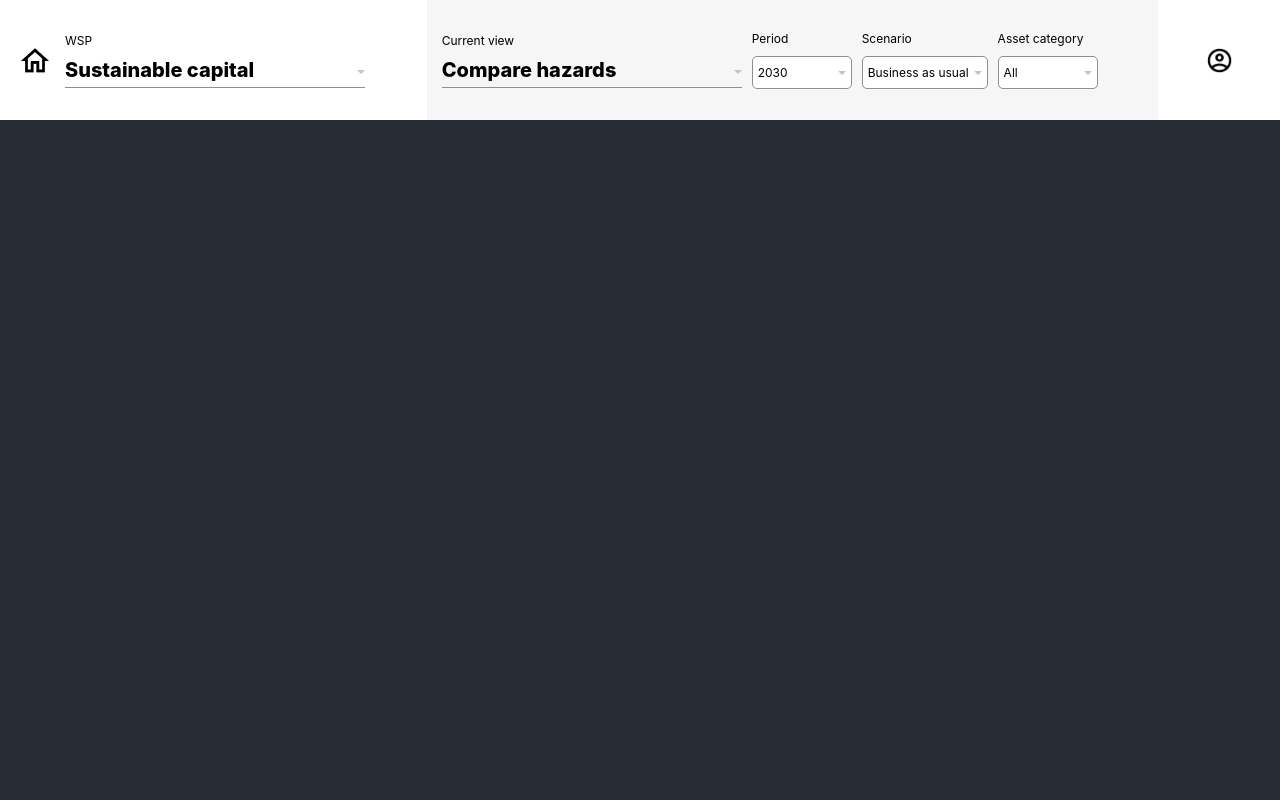
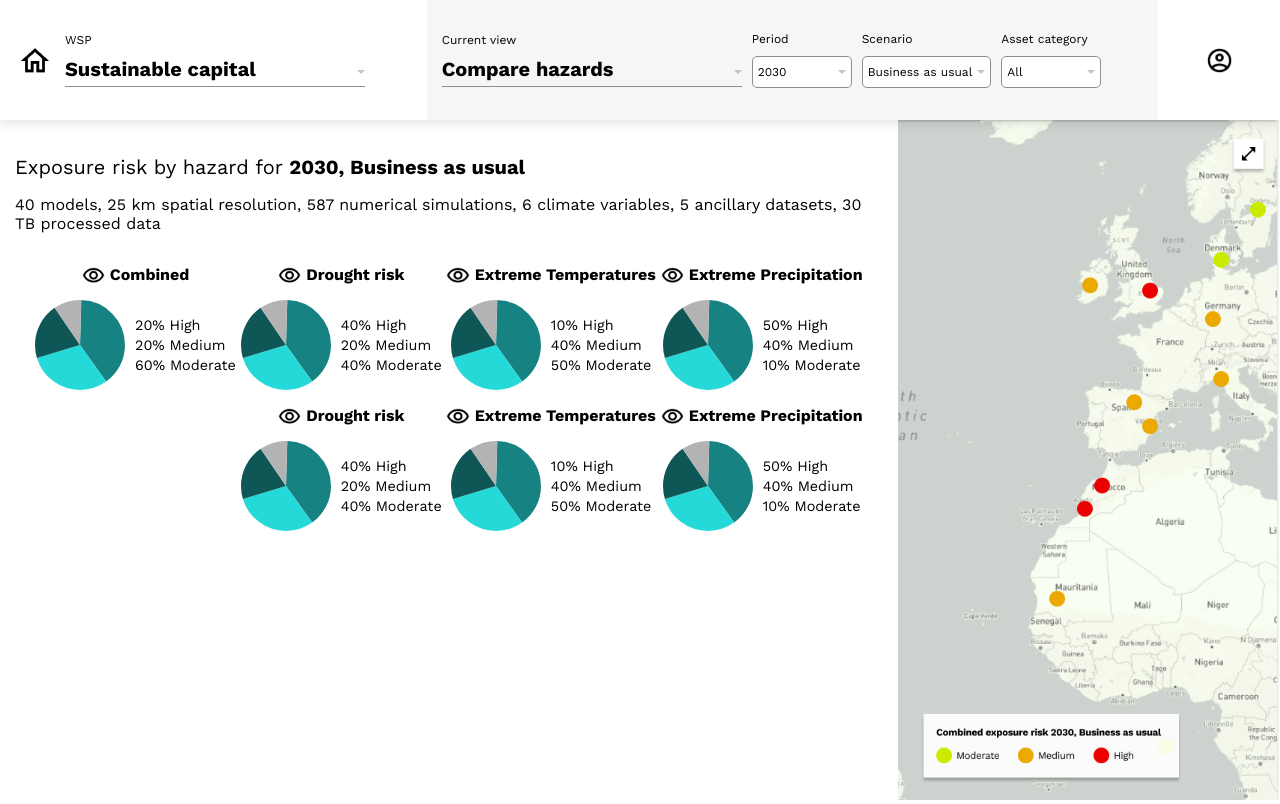
Before and after one commit to mrtnclmb/future-climate-test, a React (Create React App) app: page / in a window 1280 px wide. Built offline with nearby package versions, Linux system fonts and the light colour scheme.

Commit message:
Main content section implementation.

```diff
--- a/public/index.html
+++ b/public/index.html
@@ -25,6 +25,7 @@
       Learn how to configure a non-root public URL by running `npm run build`.
     -->
     <title>Future climate technical test</title>
+    <link href='https://fonts.googleapis.com/css?family=Work Sans:400,700' rel='stylesheet'>
   </head>
   <body>
     <noscript>You need to enable JavaScript to run this app.</noscript>
--- a/src/App.css
+++ b/src/App.css
@@ -1,19 +1,24 @@
-.App {
-  background-color: #282c34;
+body {
+  font-family: 'Work Sans', sans-serif;
+}
+
+.app {
+  background-color: #FFF;
   min-height: 100vh;
   display: flex;
   flex-direction: column;
   align-items: center;
   justify-content: center;
-  color: white;
+  color: #000;
 }
 
-.App-header {
+.app-header {
   background-color: #FFF;
   height: 120px;
-  position: fixed;
+  position: sticky;
   top: 0;
   width: 100%;
+  box-shadow: 0px 4px 10px rgba(0,0,0,0.1);
 }
 
 .header-content {
@@ -118,3 +123,159 @@
 }
 
 /* small dropdown styles end */
+
+.main-content-container {
+  display: flex;
+  flex-direction: row;
+  height: calc(100vh - 120px);
+  width: 100%;
+}
+
+.map-container {
+  height: 100%;
+  flex: 1;
+}
+
+.main-content {
+  flex: 3;
+  padding: 15px;
+}
+
+.map-placeholder {
+  height: 100%;
+  width: auto;
+  cursor: pointer;
+}
+
+.main-content-title {
+  font-size: 1.25rem;
+  margin-bottom: 5px;
+}
+
+.main-content-description {
+  font-size: 1rem;
+}
+
+/* Pie chart styles start */
+
+.pie-chart-figure {
+  background-color: transparent;
+  display: block;
+  height: 90px;
+  width: 90px;
+  margin: 0 auto;
+  position: relative;
+}
+.pie-chart {
+  display: block;
+  height: 100%;
+  width: 100%;
+  position: absolute;
+  top: 0;
+  left: 0;
+  overflow: visible;
+}
+circle {
+	fill:rgba(0,0,0,0);
+  stroke-width:31.8309886184;
+  stroke-dasharray: 0,0,0,100;
+  stroke-dashoffset: 25;
+  -webkit-animation: pie1 3s infinite ease both;
+  animation: pie1 6s ease both;
+}
+.pie1 {
+  stroke:hsl(180,70%,30%);
+}
+.pie2 {
+  stroke:hsl(180,70%,50%);
+  -webkit-animation-name: pie2;
+  animation-name: pie2;
+}
+.pie3 {
+  stroke:hsl(180,70%,20%);
+  -webkit-animation-name: pie3;
+  animation-name: pie3;
+}
+.pie4 {
+  stroke:hsl(180,0%,70%);
+  -webkit-animation-name: pie4;
+  animation-name: pie4;
+}
+/* 1st pie is 40% */
+@-webkit-keyframes pie1 {
+  50%,100% {stroke-dasharray: 40,60,0,0;}
+}
+@keyframes pie1 {
+  50%,100% {stroke-dasharray: 40,60,0,0;}
+}
+/* 2nd pie is 30% */
+@-webkit-keyframes pie2 {
+  50%,100% {stroke-dasharray: 0,40,30,30;}
+}
+@keyframes pie2 {
+  50%,100% {stroke-dasharray: 0,40,30,30;}
+}
+/* 3rd pie is 30% */
+@-webkit-keyframes pie3 {
+  50%,100% {stroke-dasharray: 0,70,20,10;}
+}
+@keyframes pie3 {
+  50%,100% {stroke-dasharray: 0,70,20,10;}
+}
+/* 4th pie is 10% */
+@-webkit-keyframes pie4 {
+  50%,100% {stroke-dasharray: 0,90,10,0;}
+}
+@keyframes pie4 {
+  50%,100% {stroke-dasharray: 0,90,10,0;}
+}
+
+/* Pie chart styles end */
+
+
+.chart-visibility-toggle {
+  display: flex;
+  align-items: center;
+  justify-content: center;
+}
+
+.visibility-toggle-icon {
+  width: auto;
+  height: 1rem;
+  margin-right: 5px;
+}
+
+.visibility-toggle-label {
+  font-weight: 800;
+}
+
+.pie-chart-container {
+  display: flex;
+  flex-direction: column;
+  align-items: center;
+}
+
+.pie-chart-content-container {
+  display: flex;
+  justify-content: flex-start;
+  align-items: center;
+}
+
+.pie-chart-figure {
+  margin-right: 10px;
+}
+
+.pie-chart-label {
+  font-size: 0.9rem;
+  margin: 4px 0;
+}
+
+.pie-charts-container {
+  display: flex;
+  justify-content: space-between;
+  padding: 0 20px;
+}
+
+.not-visible {
+  visibility: hidden;
+}
--- a/src/App.js
+++ b/src/App.js
@@ -1,10 +1,57 @@
 import './App.css';
 import Header from './components/Header';
+import Map from './components/Map';
+import PieChart from './components/PieChart';
 
 function App() {
   return (
-    <div className="App">
+    <div className="app">
       <Header />
+      <div className="main-content-container">
+        <div className="main-content">
+          <p className="main-content-title">Exposure risk by hazard for <strong>2030, Business as usual</strong></p>
+          <p className="main-content-description">40 models, 25 km spatial resolution, 587 numerical simulations, 6 climate variables, 5 ancillary datasets, 30 TB processed data</p>
+          <div className="pie-charts-container">
+            <PieChart
+              label="Combined"
+              data={{high: 20, medium: 20, moderate: 60}}
+            />
+            <PieChart
+              label="Drought risk"
+              data={{high: 40, medium: 20, moderate: 40}}
+            />
+            <PieChart
+              label="Extreme Temperatures"
+              data={{high: 10, medium: 40, moderate: 50}}
+            />
+            <PieChart
+            label="Extreme Precipitation"
+            data={{high: 50, medium: 40, moderate: 10}}
+            />
+          </div>
+
+          <div className="pie-charts-container">
+            <PieChart
+              label="Combined"
+              data={{high: 20, medium: 20, moderate: 60}}
+              hidden
+            />
+            <PieChart
+              label="Drought risk"
+              data={{high: 40, medium: 20, moderate: 40}}
+            />
+            <PieChart
+              label="Extreme Temperatures"
+              data={{high: 10, medium: 40, moderate: 50}}
+            />
+            <PieChart
+            label="Extreme Precipitation"
+            data={{high: 50, medium: 40, moderate: 10}}
+            />
+          </div>
+        </div>
+        <Map />
+      </div>
     </div>
   );
 }
--- a/src/components/Header.js
+++ b/src/components/Header.js
@@ -3,7 +3,7 @@ import Dropdown from './Dropdown';
 
 function Header() {
   return (
-    <header className="App-header">
+    <header className="app-header">
       <div className="header-content">
 
         <div className="main-dropdown-container header-column">
--- /dev/null
+++ b/src/components/Map.js
@@ -0,0 +1,11 @@
+import React from 'react';
+
+function Map() {
+  return (
+    <div className="map-container">
+      <img src="img/map-placeholder.jpg" className="map-placeholder" alt="Interactive map placeholder"/>
+    </div>
+  )
+}
+
+export default Map;
--- /dev/null
+++ b/src/components/PieChart.js
@@ -0,0 +1,30 @@
+import React from 'react';
+
+function PieChart({ label, data, hidden }) {
+  /* TO-DO: Implement percentage from data prop */
+  return (
+    <div className={`pie-chart-container ${hidden && 'not-visible'}`}>
+      <div className="chart-visibility-toggle">
+        <img src="img/eye-icon.png" className="visibility-toggle-icon" alt="Visibility toggle icon" />
+        <p className="visibility-toggle-label">{label}</p>
+      </div>
+      <div className="pie-chart-content-container">
+        <figure className="pie-chart-figure">
+          <svg className="pie-chart" viewBox="0 0 63.6619772368 63.6619772368">
+            <circle className="pie1" cx="31.8309886184" cy="31.8309886184" r="15.9154943092"/>
+            <circle className="pie2" cx="31.8309886184" cy="31.8309886184" r="15.9154943092"/>
+            <circle className="pie3" cx="31.8309886184" cy="31.8309886184" r="15.9154943092"/>
+            <circle className="pie4" cx="31.8309886184" cy="31.8309886184" r="15.9154943092"/>
+          </svg>
+        </figure>
+        <div className="pie-chart-labels-container">
+          <p className="pie-chart-label">{`${data.high}% High`}</p>
+          <p className="pie-chart-label">{`${data.medium}% Medium`}</p>
+          <p className="pie-chart-label">{`${data.moderate}% Moderate`}</p>
+        </div>
+      </div>
+    </div>
+  )
+}
+
+export default PieChart;
```
Also changed, not shown: public/img/eye-icon.png (added), public/img/map-placeholder.jpg (added).
